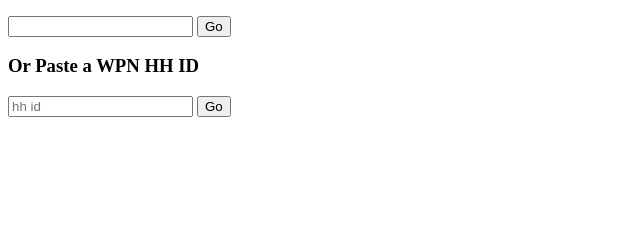
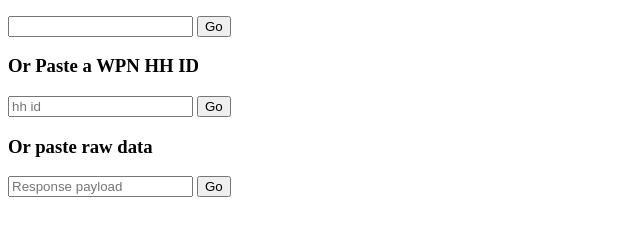
Before and after one commit to weston/weston.github.io, a plain HTML site: page poker/index.html in a window 1280 px wide. Shown: the part 105-340 px from the top of the page, without its empty margins (0-640 px from the left). Drawn offline with Linux system fonts and the light colour scheme.

Commit message:
raw data

```diff
--- a/poker/index.html
+++ b/poker/index.html
@@ -14,6 +14,9 @@
     <h3>Or Paste a WPN HH ID</h3>
     </input><input id="hh-id-input" placeholder="hh id"></input>
     <button type="button" onclick="processDataWithID()">Go</button>
+    <h3>Or paste raw data</h3>
+    </input><input id="hh-input-raw" placeholder="Response payload"></input>
+    <button type="button" onclick="processDataWithRawData()">Go</button>
     <br/><br/>
     <table id="result-table"></table>
 </body>
--- a/poker/libs.js
+++ b/poker/libs.js
@@ -21,6 +21,14 @@ function processData() {
     };
 
     xhr.send();
+}
+
+function processDataWithRawData() {
+    const data = document.getElementById('hh-input-raw');
+    if (!data) {
+        return
+    }
+    handleResponse(JSON.parse(data))
 }
 
 function processDataWithID() {
```
